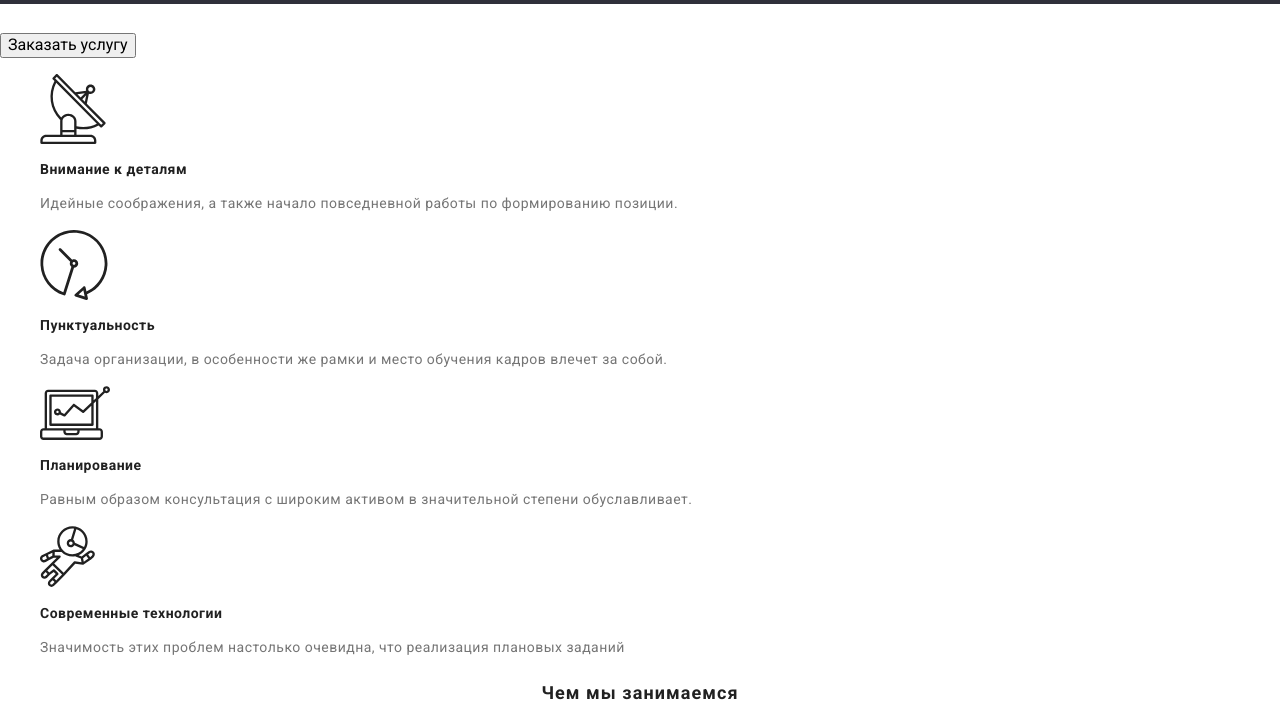
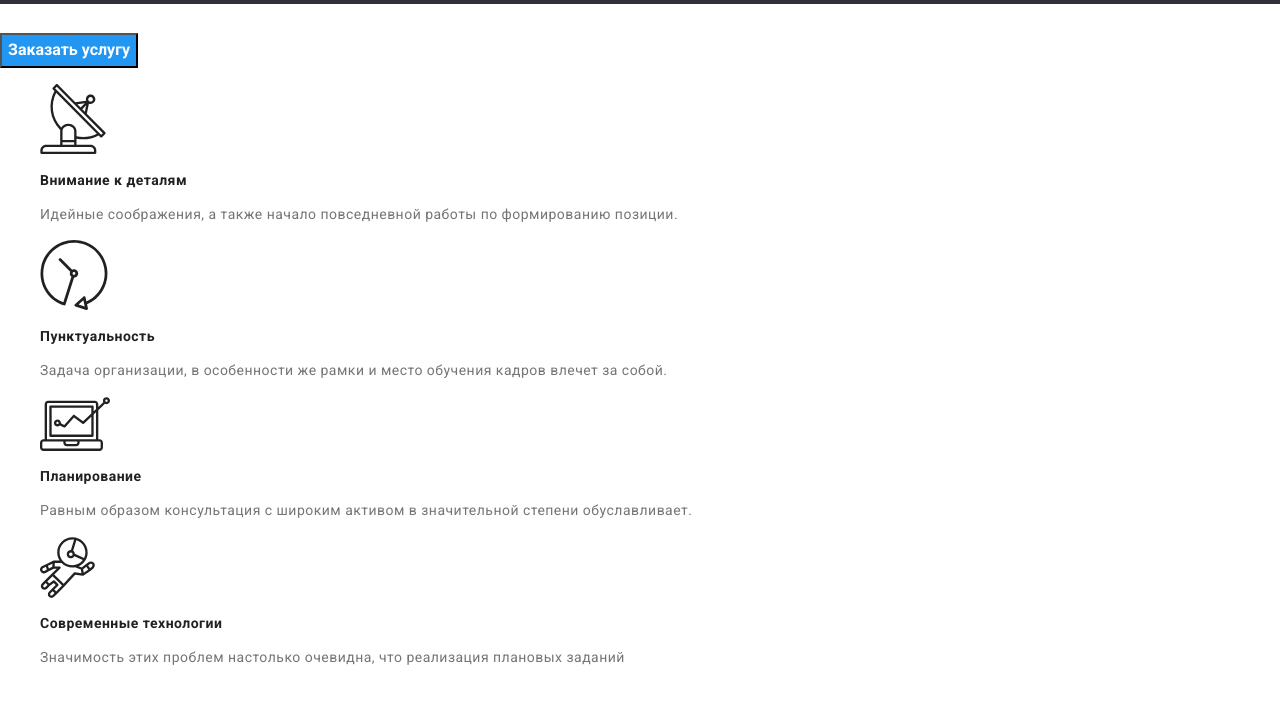
Before and after one commit to LettaSav/goit-markup-hw-02, a plain HTML site: page index.html in a window 1280 px wide. Shown: the part 243-947 px from the top of the page. Drawn offline with Linux system fonts and the light colour scheme.

Commit message:
updated css

```diff
--- a/css/style.css
+++ b/css/style.css
@@ -1,27 +1,32 @@
 :root {
+  --main-font: Roboto, sans-serif;
+  --secondary-font: Raleway, sans-serif;
   --primary-text-color: #757575;
   --title-text-color: #212121;
   --accent-color: #2196f3;
   --background-color: #ffffff;
+  --backgroud-our-team: #f5f4fa;
+  --fotter-color: #2f303a;
 }
 body {
   color: var(--primary-text-color);
   background-color: var(--background-color);
 
-  font-family: Roboto, sans-serif;
+  font-family: var(--main-font);
   letter-spacing: 0.03em;
 }
 ul {
   list-style: none;
 }
-.button {
+.button,
+.hero-button {
   font-family: inherit;
 }
 .logo,
 .whitelogo {
   color: var(--title-text-color);
 
-  font-family: Raleway, sans-serif;
+  font-family: var(--secondary-font);
   letter-spacing: 0.02em;
   font-weight: 700;
   font-size: 26px;
@@ -70,7 +75,7 @@ ul {
   text-align: center;
   text-transform: uppercase;
 }
-.button {
+.hero-button {
   color: var(--background-color);
   background-color: var(--accent-color);
 
@@ -110,6 +115,9 @@ ul {
   text-transform: uppercase;
 }
 /* Our team */
+.our-team {
+  background-color: var(--backgroud-our-team);
+}
 .profession {
   font-weight: 400;
   font-size: 16px;
@@ -123,11 +131,13 @@ ul {
   line-height: 19px;
 }
 /* Footer */
+.footer {
+  background-color: var(--fotter-color);
+}
 .whitelogo,
 .addresslink,
 .footer-sent {
   color: var(--background-color);
-  background-color: #2f303a;
 }
 .addresslink {
   font-weight: 400;
@@ -137,7 +147,6 @@ ul {
 }
 .addresscolor {
   color: rgba(255, 255, 255, 0.6);
-  background-color: #2f303a;
 }
 .footer-sent {
   text-transform: uppercase;
@@ -173,7 +182,7 @@ section-descrp {
   font-size: 16px;
   line-height: 1.8;
 }
-.section-title {
+.portfolio-title {
   color: var(--title-text-color);
 
   font-weight: 700;
```
